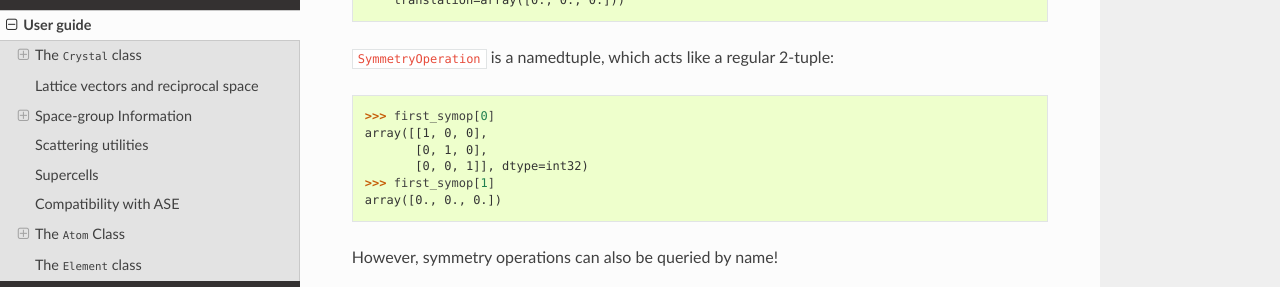
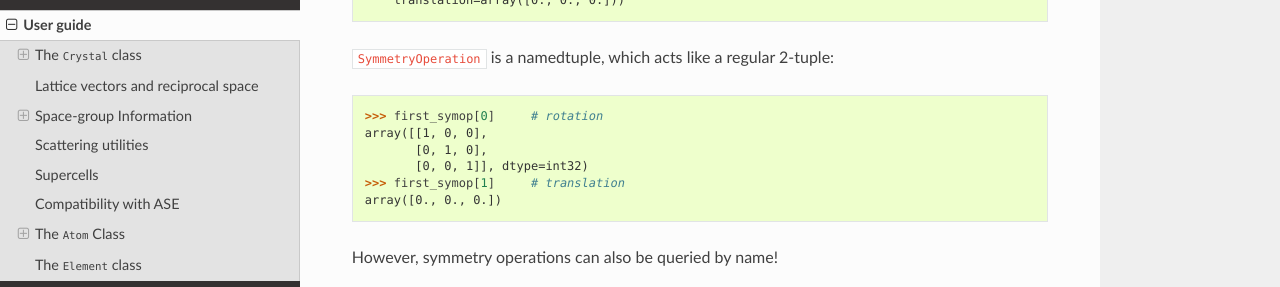
Before and after one commit to LaurentRDC/crystals, a Sphinx documentation site: the page built from docs/guide.rst, in a window 1280 px wide and 900 px high, scrolled down 6950 px. Shown: the part 151-438 px from the top of the window. Built offline with Sphinx 7.4.7 and the Read the Docs theme 2.0.0, drawn with Linux system fonts in a browser that asks for light colours.

Commit message:
DOC: tweaks

```diff
--- a/docs/guide.rst
+++ b/docs/guide.rst
@@ -334,11 +334,11 @@ You can get the matrix symmetry operations directly from the :class:`Crystal` cl
 
 ``SymmetryOperation`` is a namedtuple, which acts like a regular 2-tuple:
 
-    >>> first_symop[0]
+    >>> first_symop[0]     # rotation
     array([[1, 0, 0],
            [0, 1, 0],
            [0, 0, 1]], dtype=int32)
-    >>> first_symop[1]
+    >>> first_symop[1]     # translation
     array([0., 0., 0.])
 
 However, symmetry operations can also be queried by name!
```
